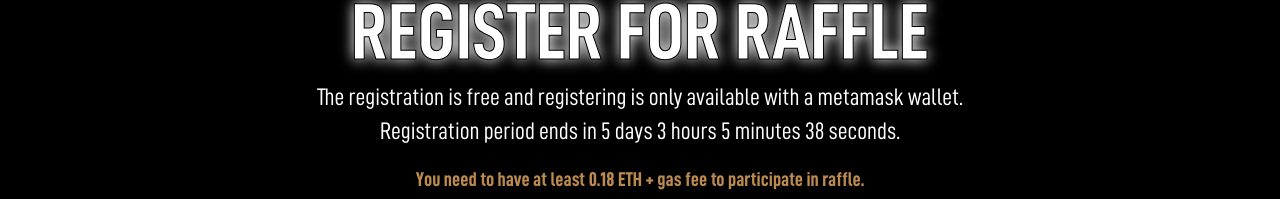
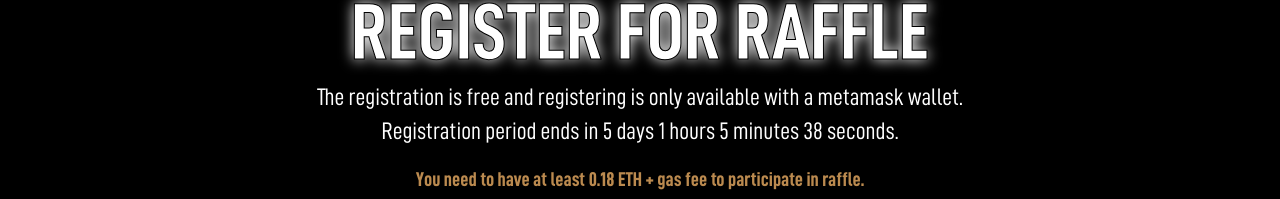
Before and after one commit to NFTStackinfo/racing-mint, a React (Create React App) app: page / in a window 1280 px wide. Shown: the part 244-443 px from the top of the page. Built offline with nearby package versions, Linux system fonts and the light colour scheme; no server answers.

Commit message:
timer-update-2

```diff
--- a/src/App.js
+++ b/src/App.js
@@ -385,7 +385,7 @@ function App() {
                 <div className="content">
                     <Countdown
                         // date={'2022-06-24T12:35:55'}
-                        date={1656518400000}
+                        date={1656511200000}
                         renderer={renderer}
                     />
                 </div>
```
